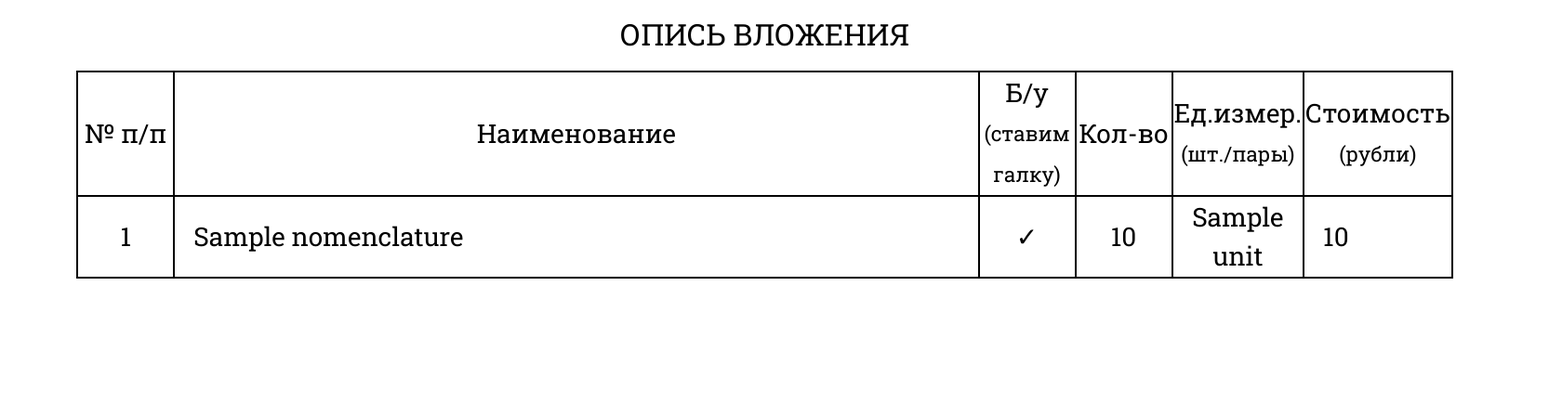
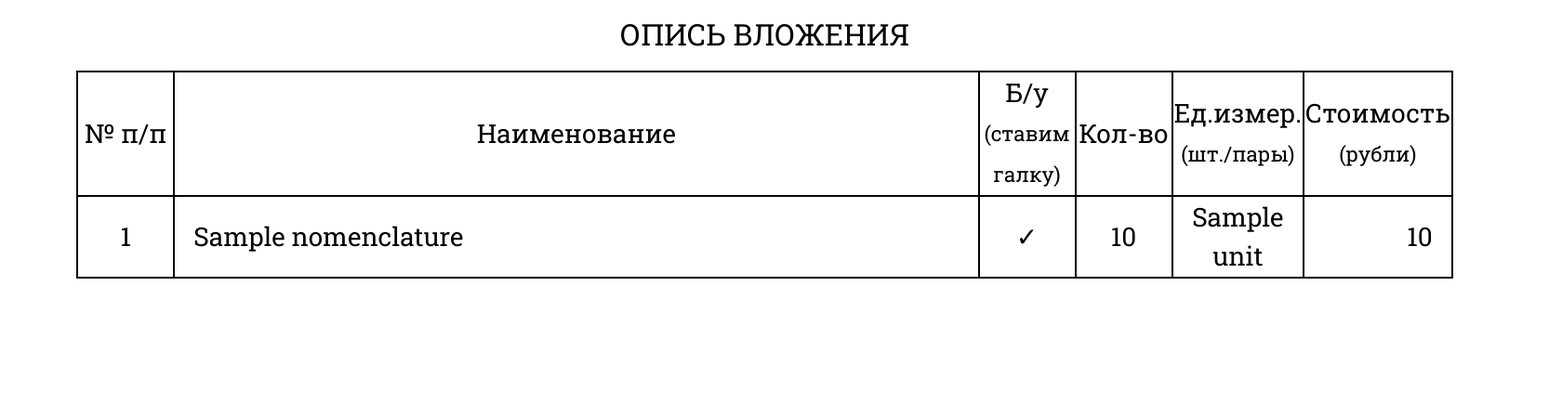
Before and after one commit to YZero/TrafficJamsHistory, a Django app: page /pdf/ in a window 1680 px wide. Shown: the part 1446-1880 px from the top of the page at 93% size. Run offline with Django 3.2, Linux system fonts and the light colour scheme; a user stored in the database is signed in; tables that the repository leaves empty hold one stand-in row (values such as "Sample post"); parts of the project's set-up code (start-up, migrations or seed data) failed here and were passed over.

Commit message:
change cost align

```diff
--- a/personal_items/templates/pdf_template.html
+++ b/personal_items/templates/pdf_template.html
@@ -74,7 +74,7 @@
                 <td style="text-align: center;">&#10003;</td>
                 <td style="text-align: center;">{{ thing.quantity }}</td>
                 <td style="text-align: center;">{{ thing.unit__name }}</td>
-                <td style="padding-left: 20px;">{{ thing.cost }}</td>
+                <td style="padding-right: 20px;text-align: right;">{{ thing.cost }}</td>
             </tr>
             {% endfor %}
         </table>
@@ -143,7 +143,7 @@
                 <td style="text-align: center;">&#10003;</td>
                 <td style="text-align: center;">{{ thing.quantity }}</td>
                 <td style="text-align: center;">{{ thing.unit__name }}</td>
-                <td style="padding-left: 20px;">{{ thing.cost }}</td>
+                <td style="padding-right: 20px;text-align: right;">{{ thing.cost }}</td>
             </tr>
             {% endif %}
             {% endfor %}
```
